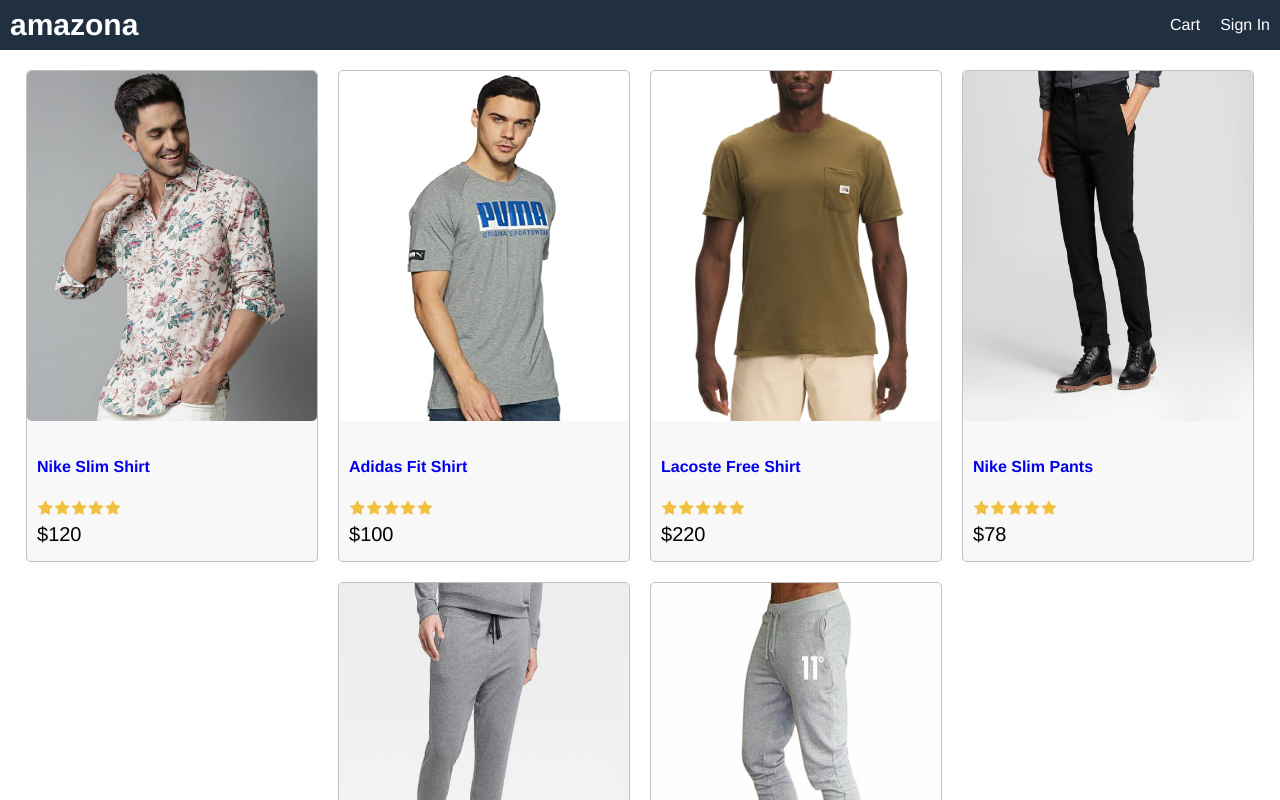
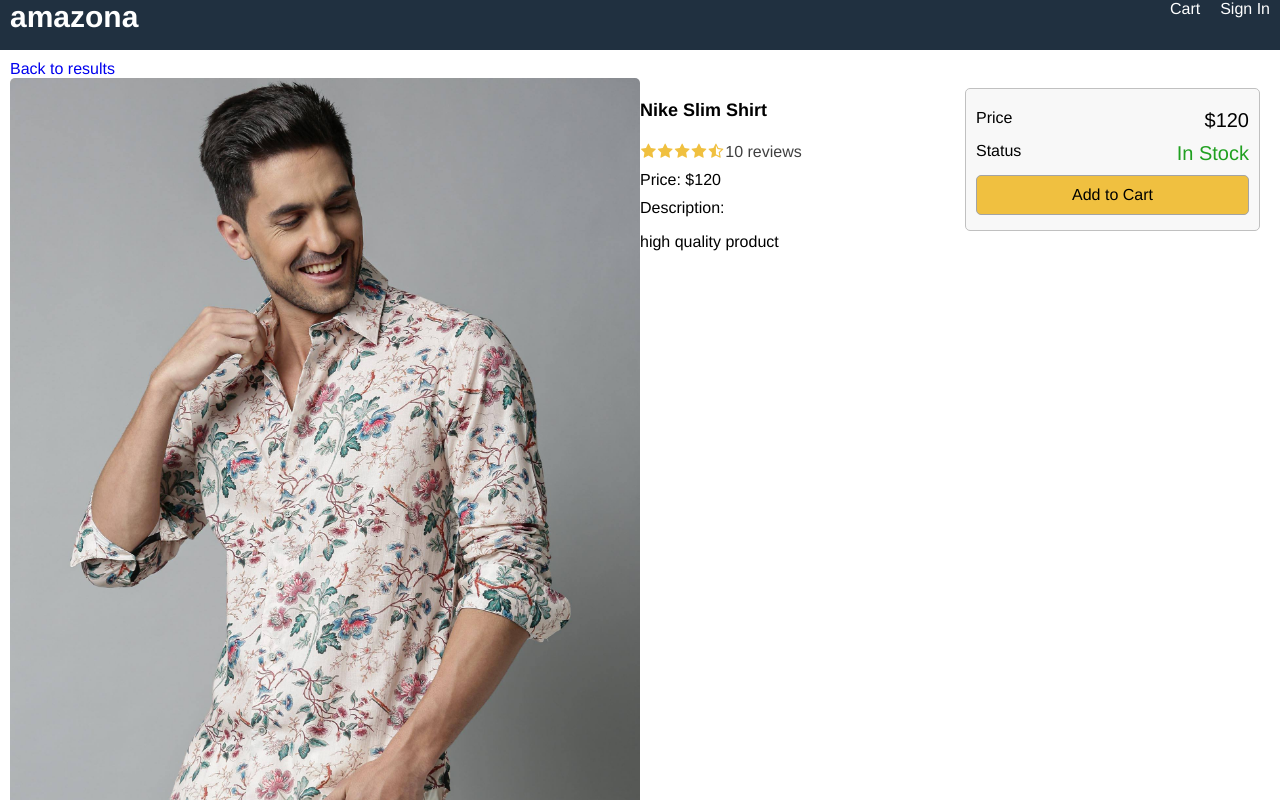
Before and after one commit to AmirGabayy/amazona-app, a React (Create React App) app in the folder amazona/frontend/: page /product/1 in a window 1280 px wide. Shown: the top 800 px of the page. Built offline with nearby package versions, Linux system fonts and the light colour scheme.

Commit message:
HomeScreen and ProductScreen

```diff
--- a/amazona/frontend/package.json
+++ b/amazona/frontend/package.json
@@ -8,6 +8,7 @@
     "@testing-library/user-event": "^13.5.0",
     "react": "^18.2.0",
     "react-dom": "^18.2.0",
+    "react-router-dom": "^6.3.0",
     "react-scripts": "5.0.1",
     "web-vitals": "^2.1.4"
   },
--- a/amazona/frontend/src/App.js
+++ b/amazona/frontend/src/App.js
@@ -1,7 +1,11 @@
-import data from './data';
+import React from 'react'
+import { BrowserRouter, Route, Routes, Switch } from 'react-router-dom';
+import HomeScreen from './screens/HomeScreen';
+import ProductScreen from './screens/ProductScreen';
 
 function App() {
   return (
+    <BrowserRouter>
       <div className="grid-container">
         <header className="row">
           <div>
@@ -12,35 +16,17 @@
             <a href="/signin">Sign In</a>
           </div>
         </header>
+
         <main>
-        <div className="row center">
-          {
-            data.products.map(product => (
-              <div key={product._id} className="card">
-                <a href={`/product/${product._id}`}>
-                  <img className="medium" src={product.image} alt={product.name} />
-                </a>
-                <div className="card-body">
-                  <a href={`/product/${product._id}`}>
-                    <h2>{product.name}</h2>
-                  </a>
-                  <div className="rating">
-                    <span><i className="fa fa-star"></i></span>
-                    <span><i className="fa fa-star"></i></span>
-                    <span><i className="fa fa-star"></i></span>
-                    <span><i className="fa fa-star"></i></span>
-                    <span><i className="fa fa-star"></i></span>
-                  </div>
-                  <div className="price">${product.price}</div>
-                </div>
-              </div>
-            ))
-          }
+          <Routes>
+            <Route path="/product/:id" element={<ProductScreen/>}></Route>
+            <Route exact path="/" element={<HomeScreen/>}></Route>
+          </Routes>
+        </main>
 
-        </div>
-      </main>
         <footer className="row center">All rights reserved</footer>
       </div>
+    </BrowserRouter>
   );
 }
 
--- /dev/null
+++ b/amazona/frontend/src/components/Product.js
@@ -0,0 +1,20 @@
+import React from 'react'
+import Rating from './Rating';
+
+export default function Product(props) {
+    const { product } = props;
+    return (
+        <div key={product._id} className="card">
+                <a href={`/product/${product._id}`}>
+                  <img className="medium" src={product.image} alt={product.name} />
+                </a>
+                <div className="card-body">
+                  <a href={`/product/${product._id}`}>
+                    <h2>{product.name}</h2>
+                  </a>
+                  <Rating rating={product.rating} numReviews={product.numReviews}></Rating>
+                  <div className="price">${product.price}</div>
+                </div>
+              </div>
+    )
+}
--- /dev/null
+++ b/amazona/frontend/src/components/Rating.js
@@ -0,0 +1,17 @@
+import React from 'react'
+
+export default function (props) {
+    const { rating, numReviews } = props
+    return (
+        <div className="rating">
+            <span><i className={rating >= 1 ? "fa fa-star" : rating >= 0.5 ? 'fa fa-star-half-o' : 'fa fa-star-o'}></i></span>
+            <span><i className={rating >= 2 ? "fa fa-star" : rating >= 1.5 ? 'fa fa-star-half-o' : 'fa fa-star-o'}></i></span>
+            <span><i className={rating >= 3 ? "fa fa-star" : rating >= 2.5 ? 'fa fa-star-half-o' : 'fa fa-star-o'}></i></span>
+            <span><i className={rating >= 4 ? "fa fa-star" : rating >= 3.5 ? 'fa fa-star-half-o' : 'fa fa-star-o'}></i></span>
+            <span><i className={rating >= 5 ? "fa fa-star" : rating >= 4.5 ? 'fa fa-star-half-o' : 'fa fa-star-o'}></i></span>
+            <span>
+                {numReviews + ' reviews'}
+            </span>
+        </div >
+    )
+}
--- a/amazona/frontend/src/data.js
+++ b/amazona/frontend/src/data.js
@@ -6,10 +6,11 @@
             category: 'Shirts',
             image: '/images/p1.jpg',
             price: 120,
+            countInStock: 10,
             brand: 'Nike',
             rating: 4.5,
             numReviews: 10,
-            desctiption: 'high quality product',
+            description: 'high quality product',
         },
         {
             _id: '2',
@@ -17,10 +18,11 @@
             category: 'Shirts',
             image: '/images/p2.jpg',
             price: 100,
+            countInStock: 20,
             brand: 'Adidas',
             rating: 4.0,
             numReviews: 10,
-            desctiption: 'high quality product',
+            description: 'high quality product',
         },
         {
             _id: '3',
@@ -28,10 +30,11 @@
             category: 'Shirts',
             image: '/images/p3.jpg',
             price: 220,
+            countInStock: 0,
             brand: 'Lacoste',
             rating: 4.8,
             numReviews: 17,
-            desctiption: 'high quality product',
+            description: 'high quality product',
         },
         {
             _id: '4',
@@ -39,10 +42,11 @@
             category: 'Pants',
             image: '/images/p4.jpg',
             price: 78,
+            countInStock: 15,
             brand: 'Nike',
             rating: 4.5,
             numReviews: 14,
-            desctiption: 'high quality product',
+            description: 'high quality product',
         },
         {
             _id: '5',
@@ -50,10 +54,11 @@
             category: 'Pants',
             image: '/images/p5.jpg',
             price: 65,
+            countInStock: 5,
             brand: 'Puma',
             rating: 4.5,
             numReviews: 10,
-            desctiption: 'high quality product',
+            description: 'high quality product',
         },
         {
             _id: '6',
@@ -61,10 +66,11 @@
             category: 'Pants',
             image: '/images/p6.jpg',
             price: 139,
+            countInStock: 12,
             brand: 'Adidas',
             rating: 4.5,
             numReviews: 15,
-            desctiption: 'high quality product',
+            description: 'high quality product',
         },
     ]
 }
--- a/amazona/frontend/src/index.css
+++ b/amazona/frontend/src/index.css
@@ -1,111 +1,194 @@
-html{
-  font-size: 62.5%; /* (default font size on browser)16px x 62.5 = 10px = 1rem */
+html {
+  font-size: 62.5%;
+  /* (default font size on browser)16px x 62.5 = 10px = 1rem */
   box-sizing: border-box;
 }
-body{
-  margin:0;
+
+body {
+  margin: 0;
   height: 100vh;
   font-size: 1.6rem;
   font-family: Helvetica, Arial, sans-serif;
   -webkit-font-smoothing: antialiased;
   -moz-osx-font-smoothing: grayscale;
 }
-#root{
+
+#root {
   height: 100%;
 }
 
 /* Layout */
-.grid-container{
+.grid-container {
   display: grid;
   grid-template-areas:
-  'header'
-  'main'
-  'footer';
+    'header'
+    'main'
+    'footer';
   grid-template-columns: 1fr;
   grid-template-rows: 5rem 1fr 5rem;
   height: 100%;
 }
-header{
+
+header {
   grid-area: header;
   background-color: #203040
 }
-main{
+
+main {
   grid-area: main;
   padding: 1rem;
 }
-footer{
+
+footer {
   grid-area: footer;
   background-color: #203040;
   color: #ffffff;
 }
+
 /* Common */
-h1{
+h1 {
   font-size: 1.8rem;
   padding: 1rem 0;
 }
-h2{
+
+h2 {
   font-size: 1.6rem;
   padding: 1rem 0;
 }
 
-a{
+a {
   /* no underline for links */
   text-decoration: none;
 }
-a:hover{
+
+a:hover {
   color: #ff8000;
 }
+
+ul {
+  padding: 0;
+  margin: 0;
+  list-style-type: none;
+}
+
+li {
+  margin-top: 1rem;
+}
+
+button {
+  padding: 1rem;
+  border-radius: 0.5rem;
+  border: 0.1rem #a4a4a4 solid;
+  font-size: 1.6rem;
+  font-family: Helvetica, Arial, sans-serif;
+  -webkit-font-smoothing: antialiased;
+  -moz-osx-font-smoothing: grayscale;
+  background-color: #f8f8f8;
+  cursor: pointer;
+}
+
+button:hover {
+  border: 0.1rem #404040 solid
+}
+
+button.primary {
+  background-color: #f0c040;
+}
+
+button.block {
+  width: 100%;
+}
+
 /* Header */
-header a{
+header a {
   color: #ffffff;
   padding: 1rem;
 }
-a.brand{
-  color:#ffffff;
+
+a.brand {
+  color: #ffffff;
   font-size: 3rem;
   font-weight: bold;
 }
-.row{
+
+.row {
   display: flex;
   flex-wrap: wrap;
-  justify-content: space-between; /*make space in a row between items maximal*/
+  justify-content: space-between;
+  /*make space in a row between items maximal*/
   align-items: center;
 }
-.row.center{
+
+.row.center {
   justify-content: center;
 }
 
+.row,
+top {
+  align-items: flex-start;
+}
+
+.col-1 {
+  flex: 1 1 25rem;
+}
+
+.col-2 {
+  flex: 2 1 50rem;
+}
+
 /* Image */
-img{
-  border-radius:0.5rem;
+img {
+  border-radius: 0.5rem;
 }
-img.medium{
+
+img.medium {
   max-width: 29rem;
   /* width: 100%; */
   width: 29rem;
   height: 35rem;
 }
 
+img.large{
+  width: 100%;
+}
+
 /* Card */
-.card{
+.card {
   border: 0.1rem #c0c0c0 solid;
   background-color: #f8f8f8;
   border-radius: 0.5rem;
   margin: 1rem;
 }
-.card-body{
+
+.card-body {
   padding: 1rem;
 }
+
 /* all direct children of card-body */
-.card-body > * {
-margin-bottom: 0.5rem;
+.card-body>* {
+  margin-bottom: 0.5rem;
 }
-.price{
+
+.price {
   font-size: 2rem;
 }
+
 /* Rating */
 /* all spans inside .rating */
 .rating span {
   color: #f0c040;
   margin: 0.1rem;
 }
+
+.rating span:last-child {
+  color: #404040;
+}
+
+/* Alert */
+.success {
+  color: #20a020
+}
+
+.error {
+  color: #a02020
+}
--- /dev/null
+++ b/amazona/frontend/src/screens/HomeScreen.js
@@ -0,0 +1,15 @@
+import React from 'react'
+import Product from '../components/Product';
+import data from '../data';
+
+export default function HomeScreen() {
+    return (
+        <div className="row center">
+            {
+                data.products.map(product => (
+                    <Product key={product._id} product={product} ></Product>
+                ))
+            }
+        </div>
+    )
+}
--- /dev/null
+++ b/amazona/frontend/src/screens/ProductScreen.js
@@ -0,0 +1,64 @@
+import React from 'react'
+import { Link, useParams } from 'react-router-dom'
+import Rating from '../components/Rating'
+import data from '../data'
+
+export default function ProductScreen(props) {
+  const {id} = useParams()
+  const product = data.products.find(x => x._id === id)
+  if (!product) {
+    return <div> Product {id} Not Found </div>
+  }
+  return (
+    <div>
+      <Link to="/">Back to results</Link>
+      <div className="row top">
+        <div className="col-2">
+          <img className="large" src={product.image} alt={product.name}></img>
+        </div>
+        <div className="col-1">
+          <ul>
+            <li>
+              <h1>{product.name}</h1>
+            </li>
+            <li>
+              <Rating rating={product.rating} numReviews={product.numReviews}></Rating>
+            </li>
+            <li>
+              Price: ${product.price}
+            </li>
+            <li>
+              Description:
+              <p>{product.description}</p>
+            </li>
+          </ul>
+        </div>
+        <div className="col-1">
+          <div className="card card-body">
+            <ul>
+              <li>
+                <div className='row'>
+                  <div>Price</div>
+                  <div className="price">${product.price}</div>
+                </div>
+              </li>
+              <li>
+                <div className='row'>
+                  <div>Status</div>
+                  <div className="price">
+                    {product.countInStock > 0 ? (<span className="success">In Stock</span>) :
+                      (<span className="error">Unavailable</span>)
+                    }
+                  </div>
+                </div>
+              </li>
+              <li>
+                <button className="primary block">Add to Cart</button>
+              </li>
+            </ul>
+          </div>
+        </div>
+      </div>
+    </div>
+  )
+}
```
Also changed, not shown: 2 other files (tests, documents, lock files or other folders). Lines whose indentation alone changed are shown as unchanged.
